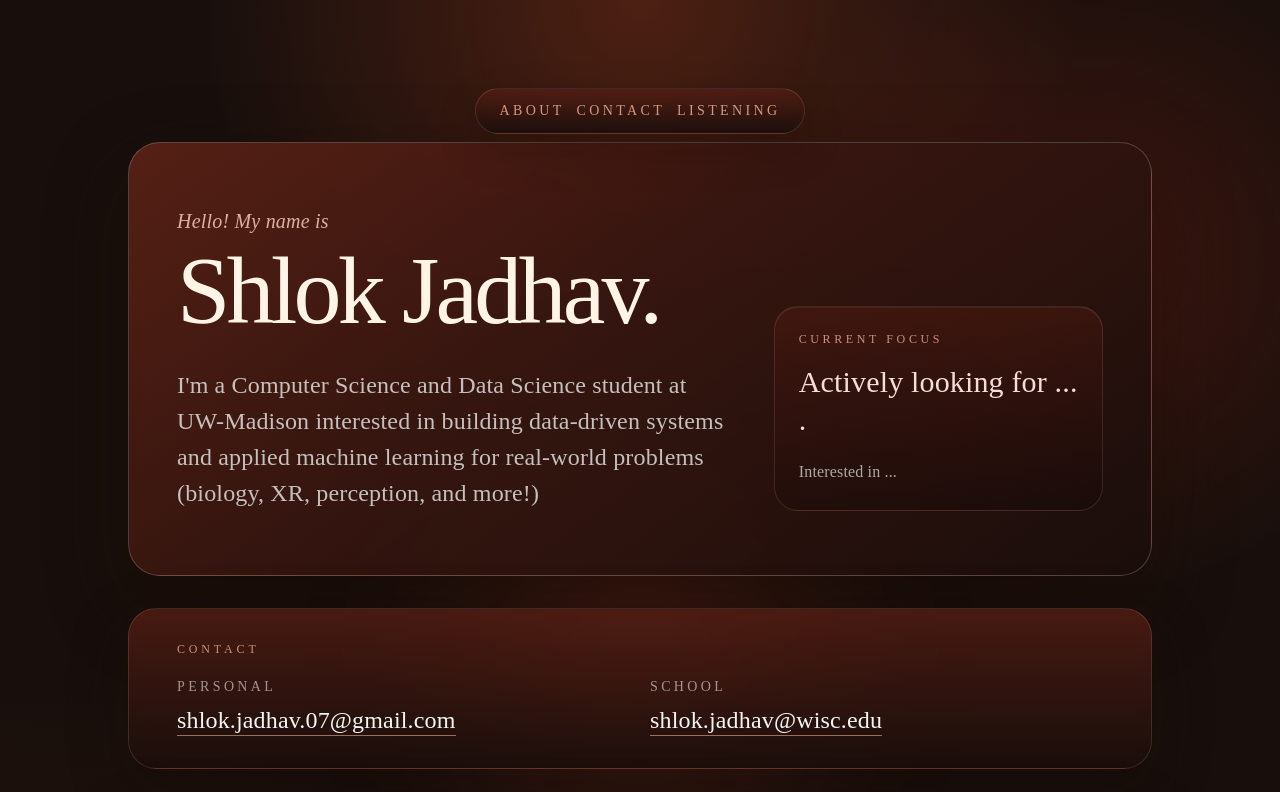
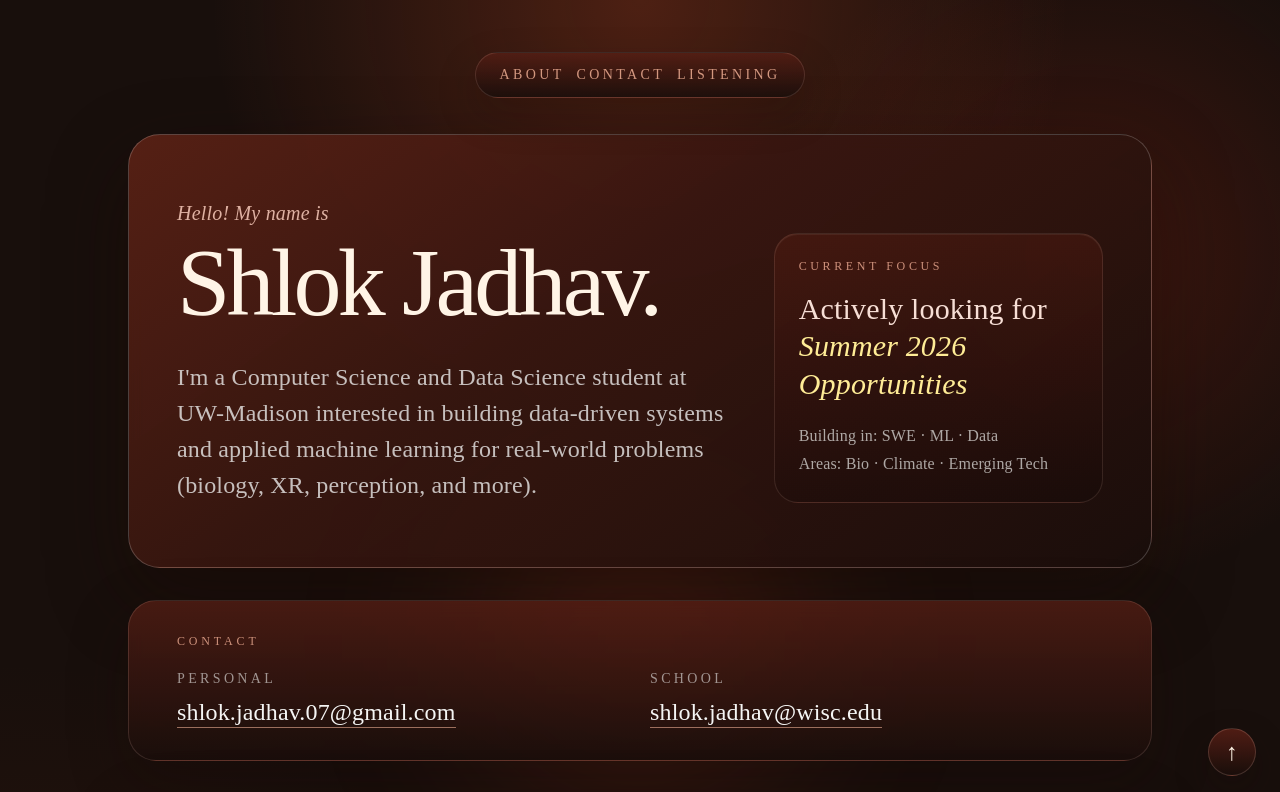
Before and after one commit to shlokrj/shlok.fyi, a Next.js app: page / in a window 1280 px wide. Shown: the top 792 px of the page. Built offline with nearby package versions, Linux system fonts and the light colour scheme.

Commit message:
added actively looking for section

```diff
--- a/app/globals.css
+++ b/app/globals.css
@@ -18,6 +18,7 @@
 }
 
 html {
+  scroll-behavior: smooth;
   background:
     radial-gradient(circle at top, rgba(209, 76, 41, 0.18), transparent 28%),
     radial-gradient(circle at 82% 16%, rgba(161, 34, 19, 0.14), transparent 18%),
@@ -25,6 +26,7 @@ html {
 }
 
 body {
+  scroll-behavior: smooth;
   background: var(--background);
   color: var(--foreground);
   font-family: "Times New Roman", Times, serif;
--- a/app/page.tsx
+++ b/app/page.tsx
@@ -1,27 +1,63 @@
+"use client";
+
+const navItems = [
+  { href: "about", label: "About" },
+  { href: "contact", label: "Contact" },
+  { href: "listening", label: "Listening" },
+];
+
 export default function Home() {
+  const scrollToTop = (event: React.MouseEvent<HTMLAnchorElement>) => {
+    event.preventDefault();
+
+    window.scrollTo({
+      top: 0,
+      behavior: "smooth",
+    });
+
+    document.documentElement.scrollTo({
+      top: 0,
+      behavior: "smooth",
+    });
+  };
+
+  const scrollToSection = (
+    event: React.MouseEvent<HTMLAnchorElement>,
+    sectionId: string,
+  ) => {
+    event.preventDefault();
+
+    document.getElementById(sectionId)?.scrollIntoView({
+      behavior: "smooth",
+      block: "start",
+    });
+  };
+
   return (
-    <main className="relative overflow-hidden bg-[var(--background)] px-6 py-16 sm:px-10">
+    <main className="relative overflow-hidden bg-[var(--background)] px-6 py-8 sm:px-10 sm:py-10">
+      <div id="top" />
       <div className="pointer-events-none absolute inset-0 bg-[radial-gradient(circle_at_top,rgba(214,76,36,0.28),transparent_30%),radial-gradient(circle_at_85%_20%,rgba(183,46,24,0.24),transparent_22%),radial-gradient(circle_at_bottom_left,rgba(120,40,12,0.24),transparent_34%)]" />
       <div className="pointer-events-none absolute left-1/2 top-1/2 h-[34rem] w-[34rem] -translate-x-1/2 -translate-y-1/2 rounded-full bg-[radial-gradient(circle,rgba(209,67,33,0.26),rgba(209,67,33,0)_66%)] blur-3xl" />
 
-      <div className="relative mx-auto flex min-h-screen w-full max-w-5xl flex-col justify-center gap-8">
-        <nav className="sticky top-6 z-10 mx-auto flex w-full justify-center">
+      <div className="relative mx-auto flex min-h-screen w-full max-w-5xl flex-col gap-8">
+        <nav className="sticky top-3 z-10 mx-auto mb-4 flex w-full justify-center">
           <div className="flex flex-wrap items-center justify-center gap-3 rounded-full border border-[rgba(255,205,190,0.14)] bg-[linear-gradient(180deg,rgba(88,31,21,0.74),rgba(26,14,11,0.88))] px-4 py-3 text-sm uppercase tracking-[0.24em] text-[rgba(255,188,160,0.78)] shadow-[0_16px_40px_rgba(26,10,5,0.22)] backdrop-blur sm:px-6">
-            <a href="#about" className="transition-colors duration-200 hover:text-white">
-              About
-            </a>
-            <a href="#contact" className="transition-colors duration-200 hover:text-white">
-              Contact
-            </a>
-            <a href="#listening" className="transition-colors duration-200 hover:text-white">
-              Listening
-            </a>
+            {navItems.map((item) => (
+              <a
+                key={item.href}
+                href={`#${item.href}`}
+                onClick={(event) => scrollToSection(event, item.href)}
+                className="cursor-pointer transition-colors duration-200 hover:text-white"
+              >
+                {item.label}
+              </a>
+            ))}
           </div>
         </nav>
 
         <section
           id="about"
-          className="scroll-mt-28 w-full rounded-[2rem] border border-white/20 bg-[linear-gradient(145deg,rgba(92,34,21,0.9),rgba(56,22,16,0.93)_42%,rgba(26,14,11,0.97))] px-8 py-12 text-stone-100 shadow-[0_30px_80px_rgba(26,10,5,0.45)] backdrop-blur sm:px-12 sm:py-16"
+          className="scroll-mt-24 w-full rounded-[2rem] border border-white/20 bg-[linear-gradient(145deg,rgba(92,34,21,0.9),rgba(56,22,16,0.93)_42%,rgba(26,14,11,0.97))] px-8 py-12 text-stone-100 shadow-[0_30px_80px_rgba(26,10,5,0.45)] backdrop-blur sm:px-12 sm:py-16"
         >
           <div className="grid gap-12 lg:grid-cols-[1.5fr_0.9fr] lg:items-end">
             <div>
@@ -36,7 +72,7 @@ export default function Home() {
                 I&apos;m a Computer Science and Data Science student at
                 UW-Madison interested in building data-driven systems
                 and applied machine learning for real-world problems
-                (biology, XR, perception, and more!)
+                (biology, XR, perception, and more).
               </p>
             </div>
 
@@ -45,10 +81,16 @@ export default function Home() {
                 Current Focus
               </p>
               <p className="mt-4 text-3xl leading-tight text-[rgba(255,231,222,0.96)]">
-                Actively looking for ... .
+                Actively looking for
+                <br />
+                <span className="text-[#ffec96]">
+                  <em>Summer 2026 Opportunities</em>
+                </span>
               </p>
               <p className="mt-5 text-base leading-7 text-stone-300/78">
-                Interested in ...
+                Building in: SWE · ML · Data
+              <br />
+                Areas: Bio · Climate · Emerging Tech
               </p>
             </div>
           </div>
@@ -56,7 +98,7 @@ export default function Home() {
 
         <section
           id="contact"
-          className="scroll-mt-28 w-full rounded-[1.75rem] border border-[rgba(255,205,190,0.14)] bg-[linear-gradient(180deg,rgba(88,31,21,0.74),rgba(26,14,11,0.88))] px-8 py-8 text-stone-100 shadow-[0_20px_60px_rgba(26,10,5,0.3)] backdrop-blur sm:px-12"
+          className="scroll-mt-24 w-full rounded-[1.75rem] border border-[rgba(255,205,190,0.14)] bg-[linear-gradient(180deg,rgba(88,31,21,0.74),rgba(26,14,11,0.88))] px-8 py-8 text-stone-100 shadow-[0_20px_60px_rgba(26,10,5,0.3)] backdrop-blur sm:px-12"
         >
           <p className="text-xs uppercase tracking-[0.32em] text-[rgba(255,188,160,0.74)]">
             Contact
@@ -89,7 +131,7 @@ export default function Home() {
 
         <section
           id="listening"
-          className="scroll-mt-28 w-full rounded-[1.75rem] border border-[rgba(255,205,190,0.14)] bg-[linear-gradient(180deg,rgba(88,31,21,0.78),rgba(26,14,11,0.9))] px-8 py-8 text-stone-100 shadow-[0_20px_60px_rgba(26,10,5,0.3)] backdrop-blur sm:px-12"
+          className="scroll-mt-24 w-full rounded-[1.75rem] border border-[rgba(255,205,190,0.14)] bg-[linear-gradient(180deg,rgba(88,31,21,0.78),rgba(26,14,11,0.9))] px-8 py-8 text-stone-100 shadow-[0_20px_60px_rgba(26,10,5,0.3)] backdrop-blur sm:px-12"
         >
           <div className="grid gap-8 lg:grid-cols-[0.8fr_1.2fr] lg:items-center">
             <div>
@@ -132,6 +174,15 @@ export default function Home() {
           </div>
         </section>
       </div>
+
+      <a
+        href="#top"
+        aria-label="Back to top"
+        onClick={scrollToTop}
+        className="fixed bottom-6 right-6 z-20 flex h-12 w-12 items-center justify-center rounded-full border border-[rgba(255,205,190,0.18)] bg-[linear-gradient(180deg,rgba(88,31,21,0.88),rgba(26,14,11,0.94))] text-2xl text-[rgba(255,188,160,0.9)] shadow-[0_14px_35px_rgba(26,10,5,0.3)] backdrop-blur transition-colors duration-200 hover:text-white"
+      >
+        ↑
+      </a>
     </main>
   );
 }
```
